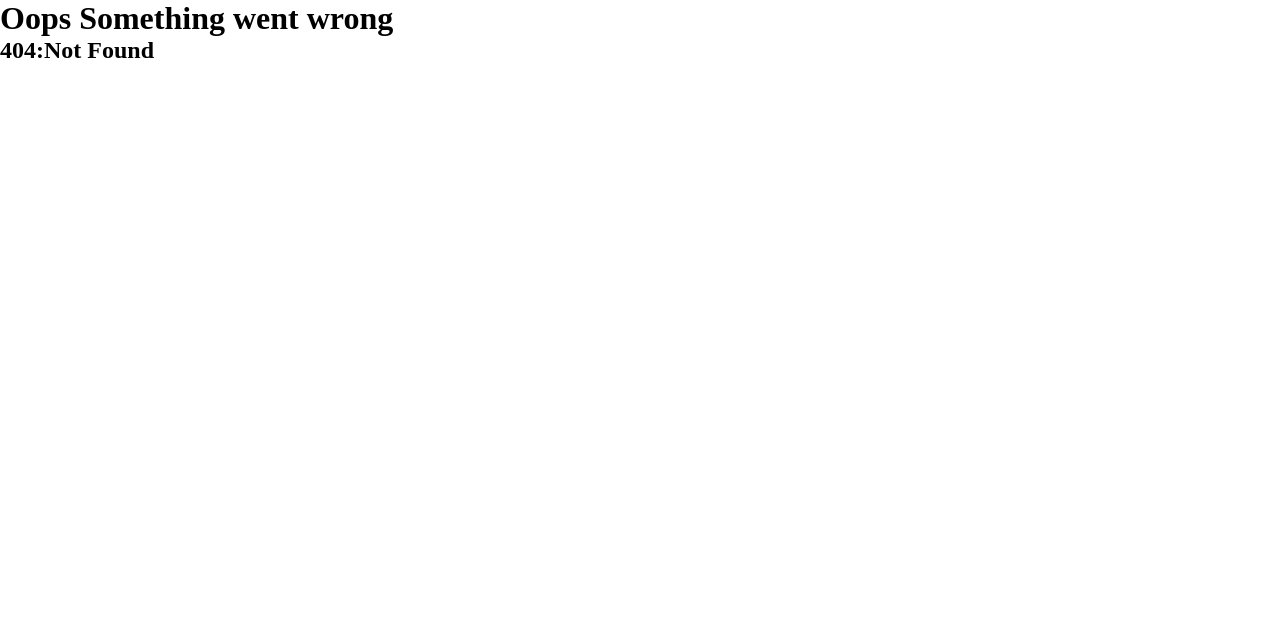
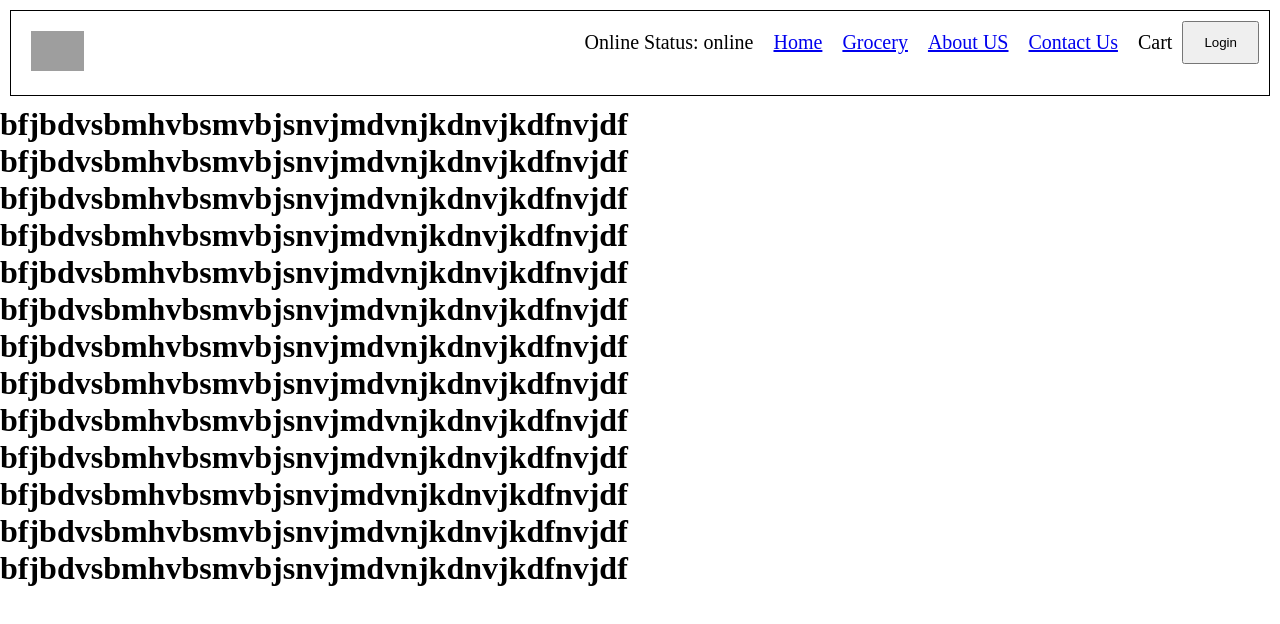
Before and after one commit to Nitheesh-Parkala/Namaste-React, a React (Vite) app: page /grocery in a window 1280 px wide. Before the commit this address had no page. Shown: the top 624 px of the page. Built offline with nearby package versions, Linux system fonts and the light colour scheme; grey boxes are pictures that could not be loaded.

Commit message:
completed episode 9

```diff
--- a/src/App.js
+++ b/src/App.js
@@ -1,25 +1,28 @@
-import React from "react"
-import ReactDOM from "react-dom/client"
+import React, { lazy ,Suspense } from "react";
+import ReactDOM from "react-dom/client";
 import { createBrowserRouter, RouterProvider, Outlet } from "react-router-dom";
 //importing components here.
 import Header from "./components/Header";
 import Body from "./components/Body";
-import About from "./components/About";
+// import About from "./components/About";
 import Contact from "./components/Contact";
 import Error from "./components/ErrorPage";
 import RestaurantMenu from "./components/RestaurantMenu";
-const AppLayOut = ()=>{
+// import Grocery from "./components/Grocery";
+const Grocery = lazy(() => import("./components/Grocery"));
+const About = lazy(() => import("./components/About"));
+const AppLayOut = () => {
   return (
     <div className="app">
       <Header />
-        <Outlet/>
+      <Outlet />
       {/* all the outlet will be filled according to the path */}
       {/** if path = / */}
       {/** if path = /about */}
       {/** if path = /contact */}
     </div>
   );
-}
+};
 const appRouter = createBrowserRouter([
   {
     path: "/",
@@ -30,8 +33,16 @@ const appRouter = createBrowserRouter([
         element: <Body />,
       },
       {
+        path: "/grocery",
+        element: (
+          <Suspense fallback={<h1>we can pass Shimmer UI</h1>}>
+            <Grocery />
+            </Suspense>
+        ),
+      },
+      {
         path: "/about",
-        element: <About />,
+        element: <Suspense><About /></Suspense>
       },
       {
         path: "/contact",
@@ -39,7 +50,7 @@ const appRouter = createBrowserRouter([
       },
       {
         path: "/restaurant/:resId",
-        element: <RestaurantMenu/>
+        element: <RestaurantMenu />,
       },
     ],
     errorElement: <Error />,
@@ -47,4 +58,4 @@ const appRouter = createBrowserRouter([
 ]);
 
 const root = ReactDOM.createRoot(document.getElementById("root"));
-root.render(<RouterProvider router={appRouter}/>);
+root.render(<RouterProvider router={appRouter} />);
--- a/src/components/Body.js
+++ b/src/components/Body.js
@@ -5,9 +5,14 @@ import useBody from "../utils/useBody";
 import useOnlineStatus from "../utils/useOnlineStatus";
 const Body = () => {
 
-  const { listOfRestaurants, searchText, setSearchText, filteredRestaurant } =
+  const { listOfRestaurants, setListOfRestaurants, searchText, setSearchText, filteredRestaurant, setFilteredRestaurant } =
     useBody();
-// const onlineStatus = useOnlineStatus();
+const onlineStatus = useOnlineStatus();
+if(onlineStatus===false){
+  return(
+    <h1>looks like your offline</h1>
+  )
+}
 
   return listOfRestaurants.length === 0 ? (
     <Shimmer />
@@ -44,7 +49,7 @@ const Body = () => {
             const filteredList = listOfRestaurants.filter(
               (res) => res.info.avgRating > 4
             );
-            setListofRestaturant(filteredList);
+            setListOfRestaurants(filteredList);
           }}
         >
           Top Rated Restaurant
--- /dev/null
+++ b/src/components/Grocery.js
@@ -0,0 +1,20 @@
+const Grocery =()=>{
+    return (
+      <div>
+        <h1>bfjbdvsbmhvbsmvbjsnvjmdvnjkdnvjkdfnvjdf</h1>
+        <h1>bfjbdvsbmhvbsmvbjsnvjmdvnjkdnvjkdfnvjdf</h1>
+        <h1>bfjbdvsbmhvbsmvbjsnvjmdvnjkdnvjkdfnvjdf</h1>
+        <h1>bfjbdvsbmhvbsmvbjsnvjmdvnjkdnvjkdfnvjdf</h1>
+        <h1>bfjbdvsbmhvbsmvbjsnvjmdvnjkdnvjkdfnvjdf</h1>
+        <h1>bfjbdvsbmhvbsmvbjsnvjmdvnjkdnvjkdfnvjdf</h1>
+        <h1>bfjbdvsbmhvbsmvbjsnvjmdvnjkdnvjkdfnvjdf</h1>
+        <h1>bfjbdvsbmhvbsmvbjsnvjmdvnjkdnvjkdfnvjdf</h1>
+        <h1>bfjbdvsbmhvbsmvbjsnvjmdvnjkdnvjkdfnvjdf</h1>
+        <h1>bfjbdvsbmhvbsmvbjsnvjmdvnjkdnvjkdfnvjdf</h1>
+        <h1>bfjbdvsbmhvbsmvbjsnvjmdvnjkdnvjkdfnvjdf</h1>
+        <h1>bfjbdvsbmhvbsmvbjsnvjmdvnjkdnvjkdfnvjdf</h1>
+        <h1>bfjbdvsbmhvbsmvbjsnvjmdvnjkdnvjkdfnvjdf</h1>
+      </div>
+    );
+}
+export default Grocery;
--- a/src/components/Header.js
+++ b/src/components/Header.js
@@ -1,6 +1,8 @@
 import { useState} from "react";
 import { LOGO_URL } from "../utils/constants";
 import {Link} from "react-router-dom";
+import useOnlineStatus from "../utils/useOnlineStatus";
+
 const Header = () => {
   const [btnNameReact, setBtnNameReact] = useState("Login");
   console.log("Header Got Rendered...");
@@ -13,7 +15,7 @@ const Header = () => {
  * (just once when the component called one time if it render once again but useEffect is not called again and again)
  * if there something on the dependency array is [btnNameReact] => useEffect is called everytime it's updated
  */
-
+const onlineStatus = useOnlineStatus();
   return (
     <div className="header">
       <div className="logo-container">
@@ -21,14 +23,18 @@ const Header = () => {
       </div>
       <div className="nav-items">
         <ul>
+          <li>Online Status: {onlineStatus ? "online" : "offline"}</li>
           <li>
-          <Link to="/">Home</Link>
+            <Link to="/">Home</Link>
           </li>
           <li>
-          <Link to="/about">About US</Link>
+            <Link to="/grocery">Grocery</Link>
           </li>
           <li>
-          <Link to="/contact">Contact Us</Link>
+            <Link to="/about">About US</Link>
+          </li>
+          <li>
+            <Link to="/contact">Contact Us</Link>
           </li>
           <li>Cart</li>
           <button
--- a/src/utils/useBody.js
+++ b/src/utils/useBody.js
@@ -29,9 +29,11 @@ const useBody = () => {
 
   return {
     listOfRestaurants,
+    setListOfRestaurants,
     searchText,
     setSearchText,
     filteredRestaurant,
+    setFilteredRestaurant,
   };
 };
 
```
Also changed, not shown: 1 other file (tests, documents, lock files or other folders). Lines whose indentation alone changed are shown as unchanged.
